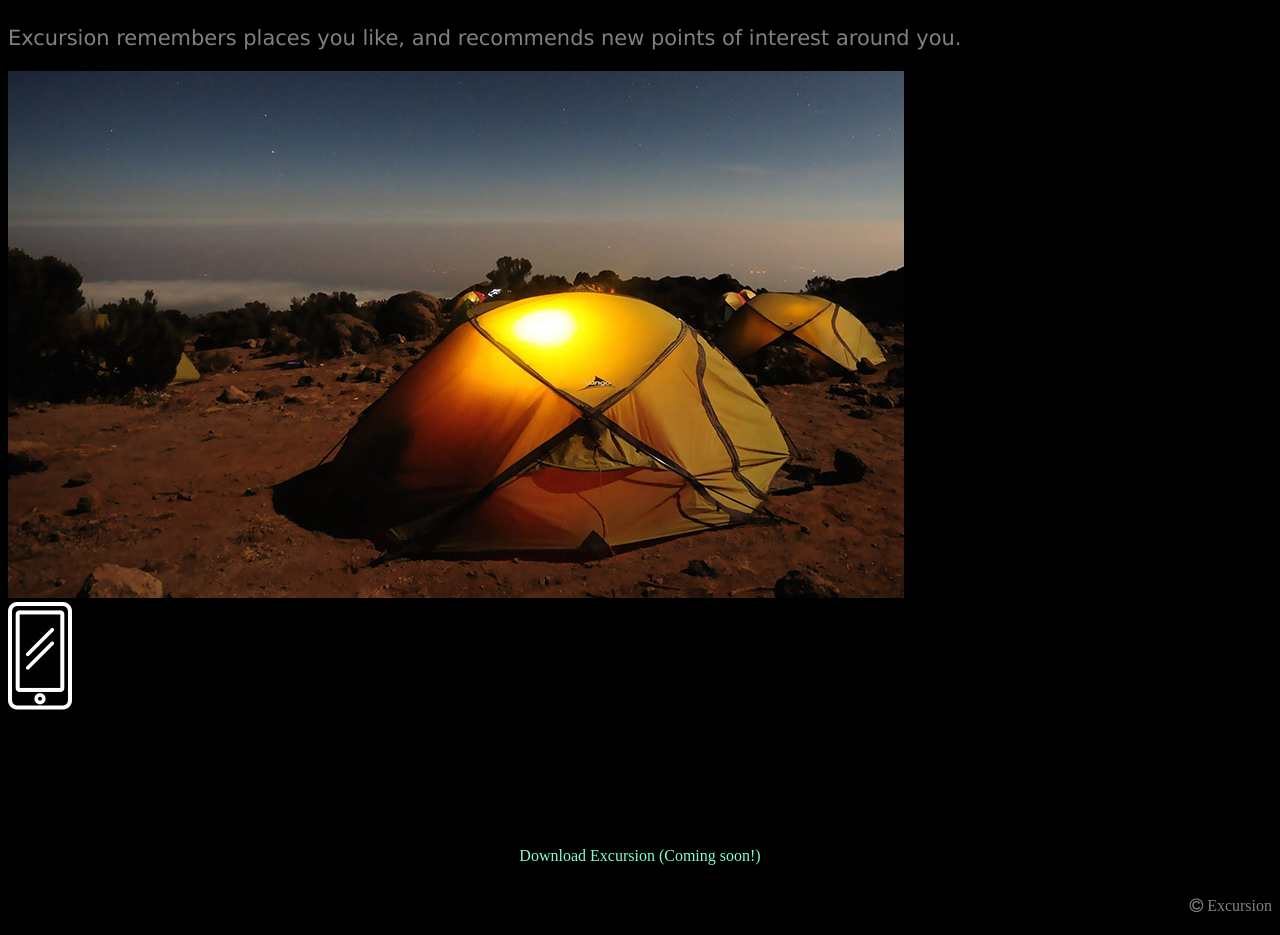
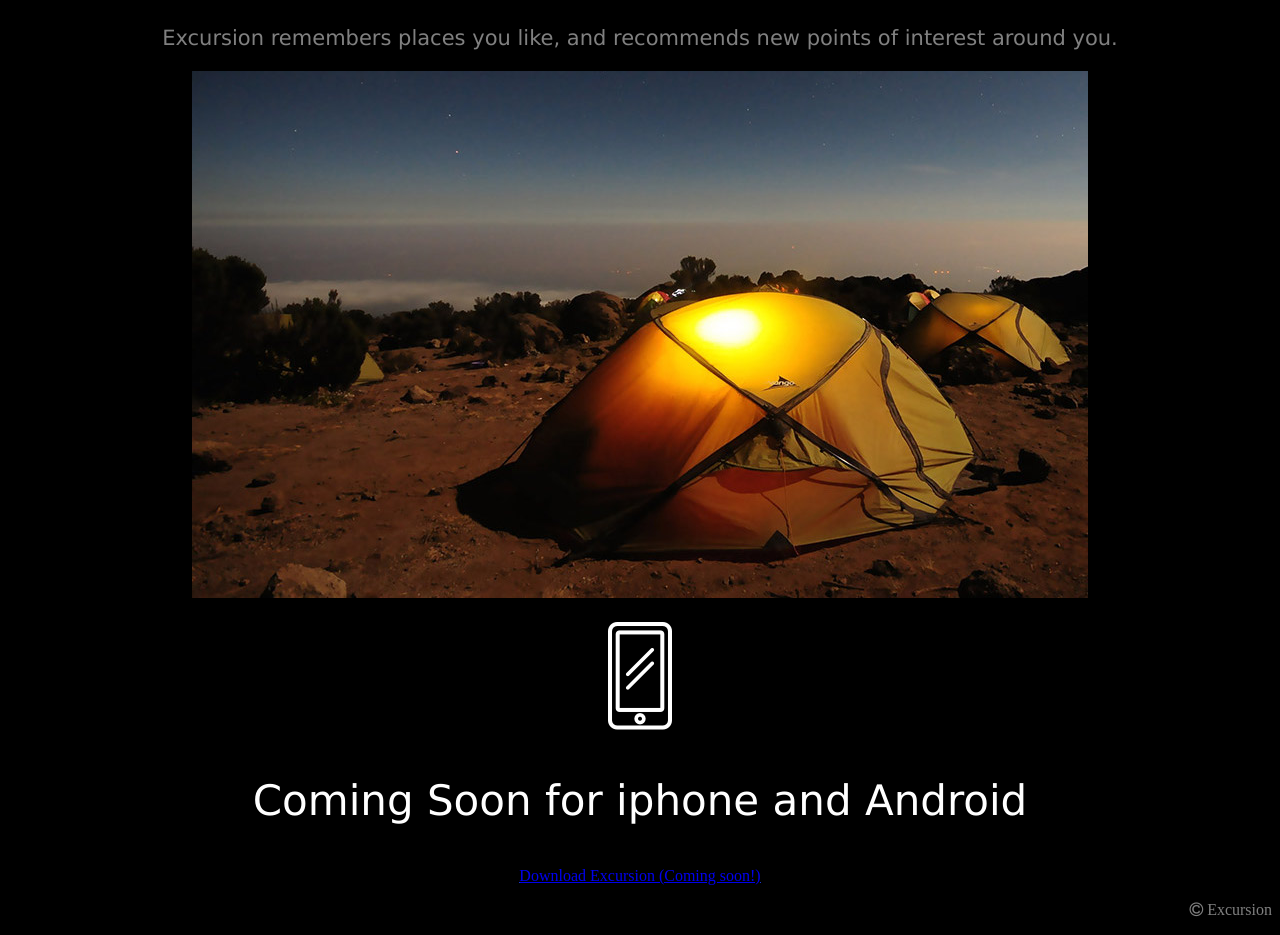
Before and after one commit to matthew-colapietro/excursion, a plain HTML site: page index.html in a window 1280 px wide. Shown: the part 478-1413 px from the top of the page. Drawn offline with Linux system fonts and the light colour scheme.

Commit message:
updated CSS and added links to top of page

```diff
--- a/index.html
+++ b/index.html
@@ -12,8 +12,8 @@
     <!-- Header -->
     <header>
         <div class = 'content'>
-            <h1 class='title'>Discover hidden places in the world around you</h1>
-            <p class='download-link'>Download Excursion (Coming soon!)</p>
+            <h1 class='title' id='top'>Discover hidden places in the world around you</h1>
+            <p class='download-link'><a href='#top'>Download Excursion (Coming soon!)</a></p>
         </div>
     </header>
 
@@ -27,21 +27,21 @@
     <!-- Details section -->
     <div class='details'>
         <div class='details'>
-            <p class='details-heading'>Your personal travel guide</p>
-            <p class='sub-heading'>Excursion remembers places you like, and recommends new points of interest around you.</p>
+            <p class='details-heading details'>Your personal travel guide</p>
+            <p class='sub-heading details'>Excursion remembers places you like, and recommends new points of interest around you.</p>
         </div>
 
-        <div class='tent-image'>
+        <div class='tent-image details'>
             <img src='./resources/images/camp.jpg'>
         </div>
 
-        <div class='coming-soon'>
-            <div class='phone-icon'>
+        <div class='coming-soon details'>
+            <div class='phone-icon details'>
                 <img src='./resources/images/phone.png'>
             </div>
             <div class='details'>
-                <p class='details-heading'>Coming Soon for iphone and Android</p>
-                <p class='download-link'>Download Excursion (Coming soon!)</p>
+                <p class='details-heading details'>Coming Soon for iphone and Android</p>
+                <p class='download-link details'><a href='#top'>Download Excursion (Coming soon!)</a></p>
             </div>
         </div>
     </div>
--- a/resources/css/style.css
+++ b/resources/css/style.css
@@ -1,7 +1,4 @@
 /* Universal */
-html {
-    font-size: 16px;
-}
 
 body {
     background-color: black;
@@ -15,15 +12,16 @@ body {
 
 .title {
     color: white;
-    font-size: 3.125rem;
+    font-size: 50px;
     font-family: Verdana, sans-serif;
     text-align: center;
 }
 
 .download-link {
     color: aquamarine;
-    font-size: 1rem;
+    font-size: 16px;
     text-align: center;
+    text-decoration: underline;
 }
 
 /* Main Image */
@@ -37,19 +35,24 @@ body {
 
 .details {
     width: 100%;
-    align-content: center;
+    text-align: center;
 }
 
 .details-heading {
     font-family: Verdana, sans-serif;
-    font-size: 2.625rem;
+    font-size: 42px;
     font-weight: 300;
+    color: white;
 }
 
 .sub-heading {
     font-family: Verdana, sans-serif;
-    font-size: 1.31rem;
+    font-size: 21px;
     color: gray;
+}
+
+.phone-icon {
+    padding-top: 20px;
 }
 
 /* Footer */
```
